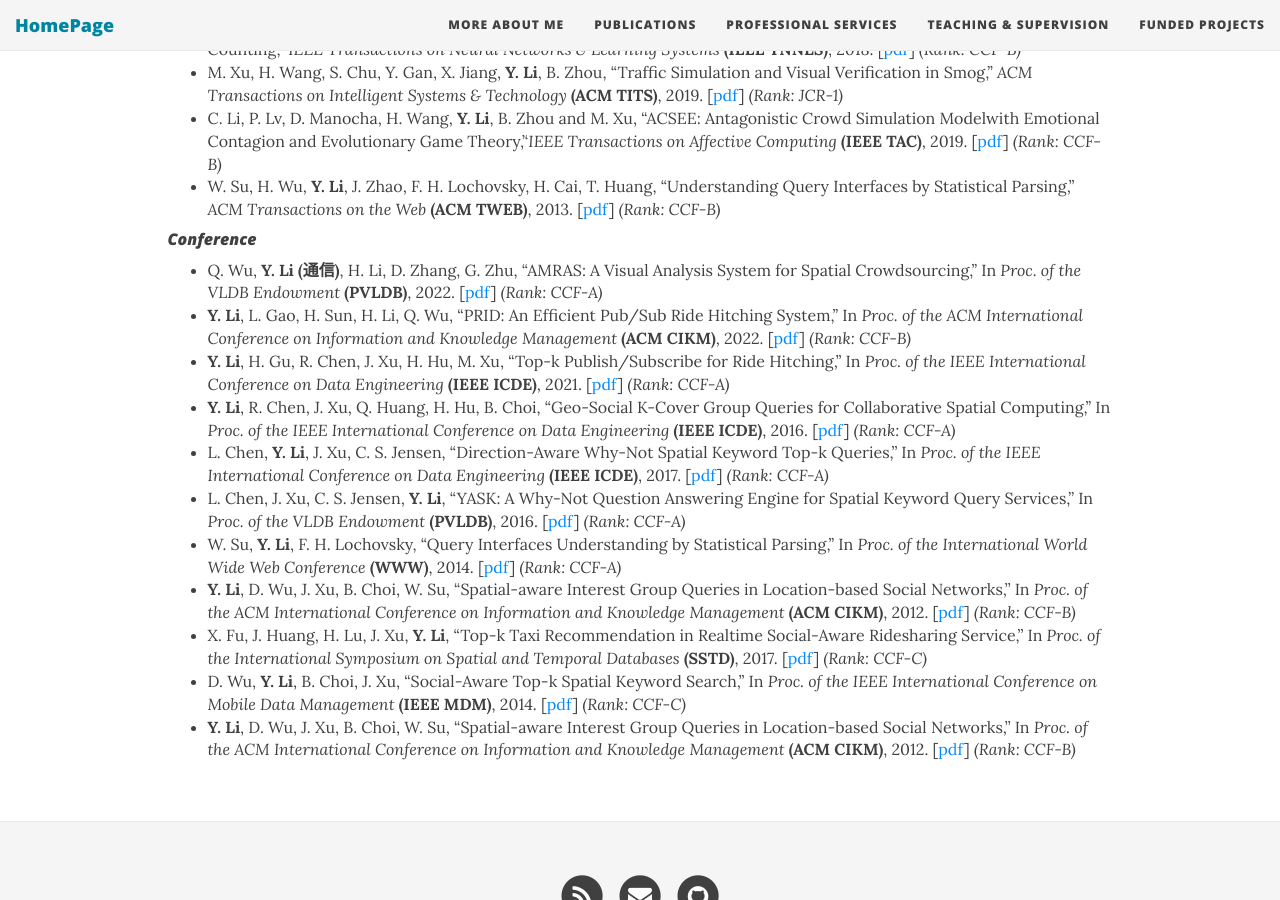
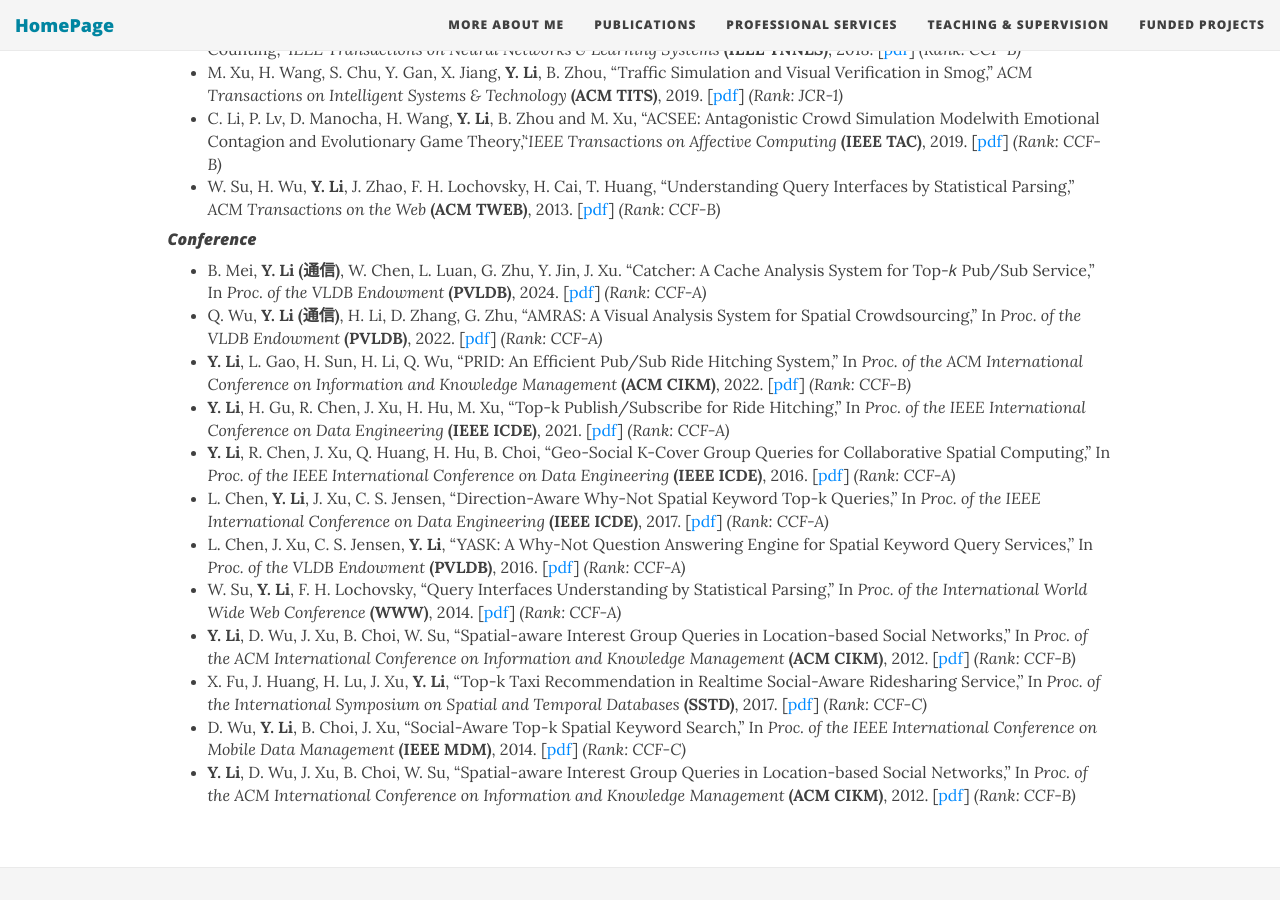
Before and after one commit to zzudb/zzudb.github.io, a Jekyll site: the page built from pages/mypublications.md, in a window 1280 px wide and 900 px high, scrolled down 749 px. Built offline with Jekyll 4.4.1, drawn with Linux system fonts in a browser that asks for light colours; nearby versions of some CDN libraries.

Commit message:
Update mypublications.md

```diff
--- a/pages/mypublications.md
+++ b/pages/mypublications.md
@@ -24,7 +24,7 @@ show-avatar: false
 * W. Su, H. Wu, **Y. Li**, J. Zhao, F. H. Lochovsky, H. Cai, T. Huang, "Understanding Query Interfaces by Statistical Parsing,'' _ACM Transactions on the Web_ **(ACM TWEB)**, 2013. [[pdf](https://zzudb.github.io/pages/mypublications/)] _(Rank: CCF-B)_
 
 #### _Conference_
-
+* B. Mei, **Y. Li (通信)**, W. Chen, L. Luan, G. Zhu, Y. Jin, J. Xu. "Catcher: A Cache Analysis System for Top-𝑘 Pub/Sub Service,'' In _Proc. of the VLDB Endowment_ **(PVLDB)**, 2024. [[pdf](https://zzudb.github.io/pages/mypublications/)] _(Rank: CCF-A)_
 * Q. Wu, **Y. Li (通信)**, H. Li, D. Zhang, G. Zhu, "AMRAS: A Visual Analysis System for Spatial Crowdsourcing,'' In _Proc. of the VLDB Endowment_ **(PVLDB)**, 2022. [[pdf](https://zzudb.github.io/pages/mypublications/)] _(Rank: CCF-A)_
 * **Y. Li**, L. Gao, H. Sun, H. Li, Q. Wu, "PRID: An Efficient Pub/Sub Ride Hitching System,'' In _Proc. of the ACM International Conference on Information and Knowledge Management_ **(ACM CIKM)**, 2022. [[pdf](https://zzudb.github.io/pages/mypublications/)] _(Rank: CCF-B)_
 * **Y. Li**, H. Gu, R. Chen, J. Xu, H. Hu, M. Xu, "Top-k Publish/Subscribe for Ride Hitching,'' In _Proc. of the IEEE International Conference on Data Engineering_  **(IEEE ICDE)**, 2021. [[pdf](https://zzudb.github.io/pages/mypublications/)] _(Rank: CCF-A)_
```
